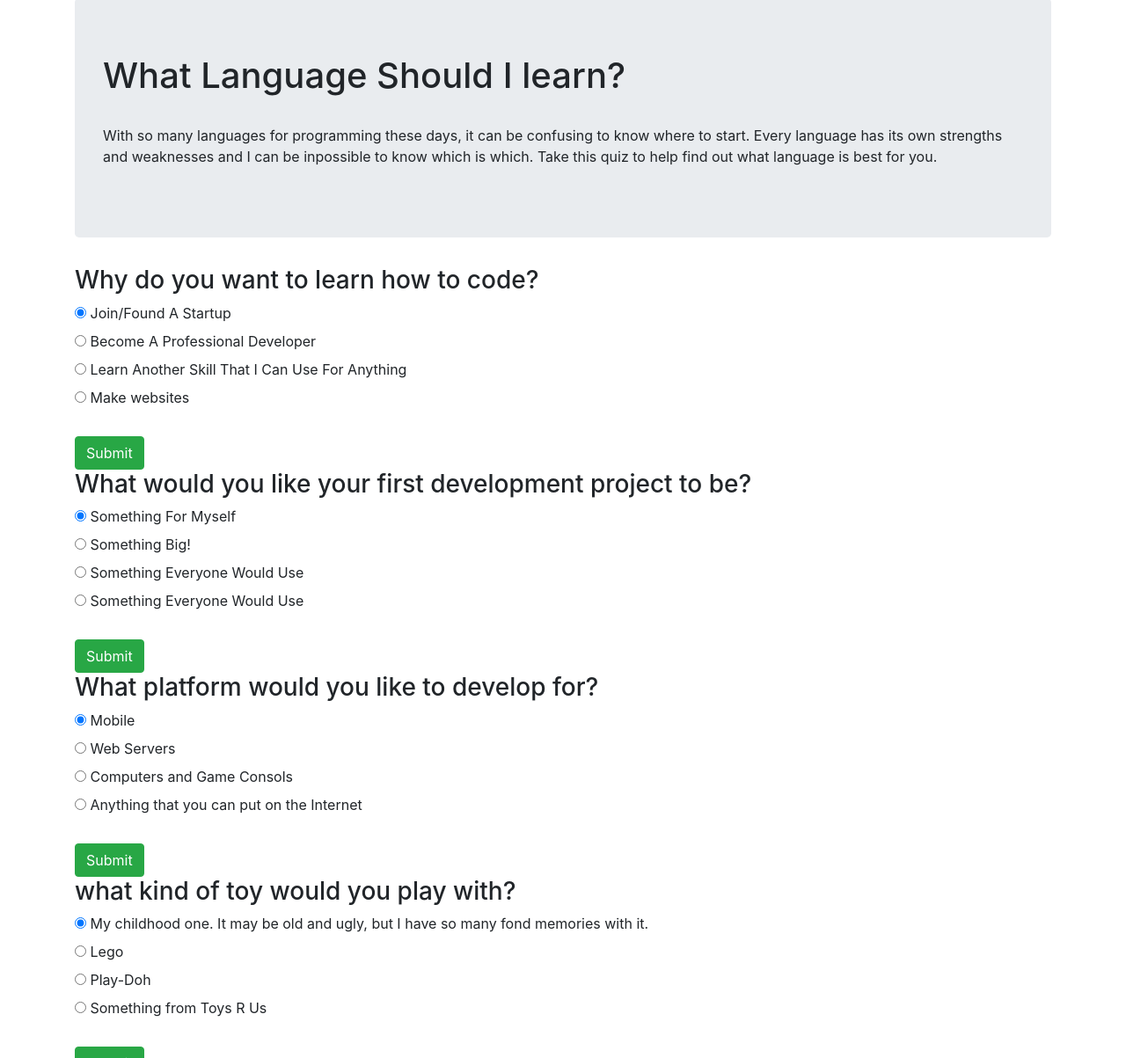
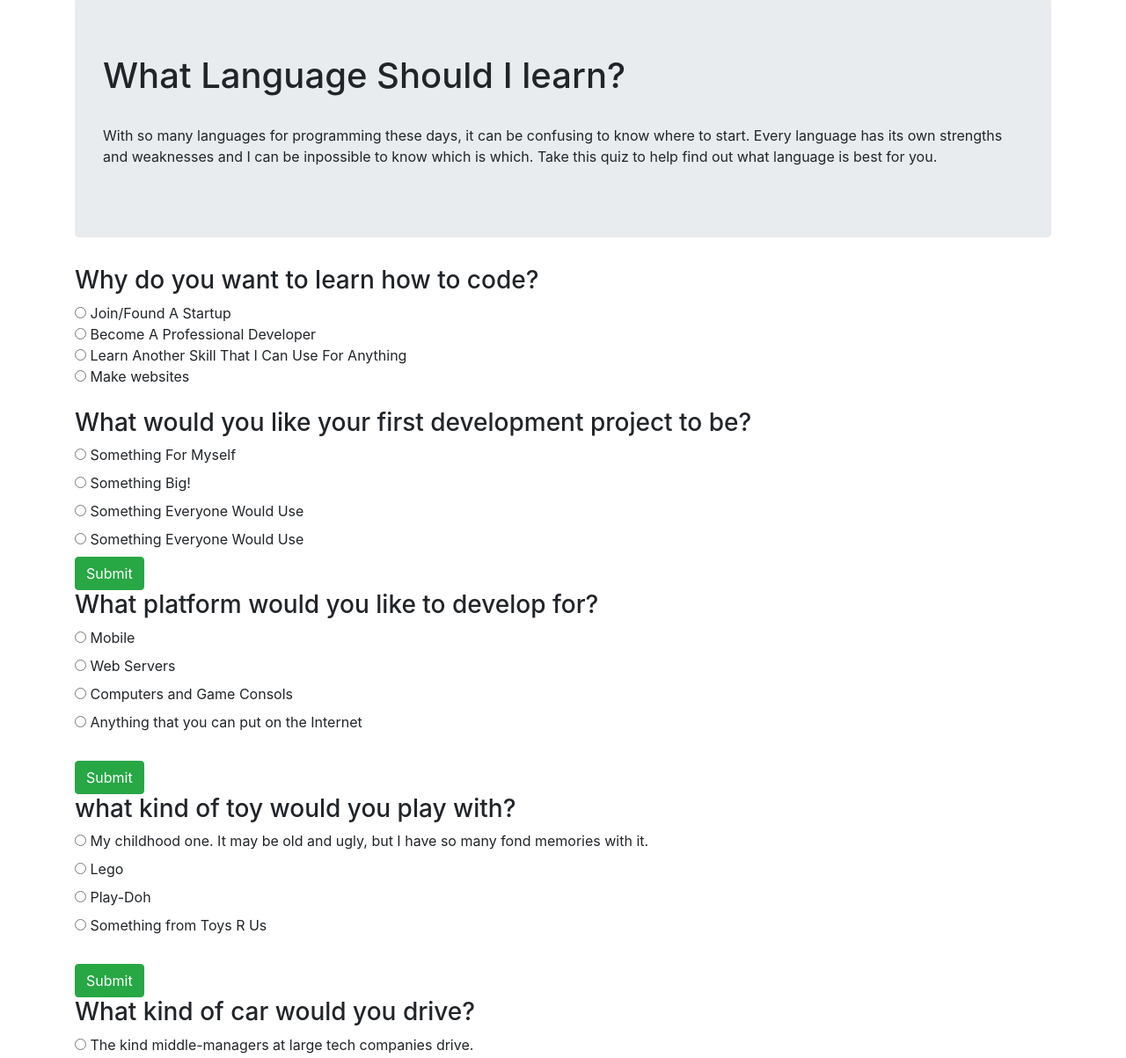
Before and after one commit to MCStuart/Epicodus-Track-Quiz, a plain HTML site: page index.html in a window 1280 px wide. Shown: the part 2-1205 px from the top of the page at 88% size. Drawn offline with Linux system fonts and the light colour scheme.

Commit message:
remove <label> tags around <input> fields to have jQuery recognize changes without submit button req.Have full functional linking with value recognition in console.

```diff
--- a/index.html
+++ b/index.html
@@ -16,39 +16,46 @@
           <p>With so many languages for programming these days, it can be confusing to know where to start. Every language has its own strengths and weaknesses and I can be inpossible to know which is which. Take this quiz to help find out what language is best for you.</p>
         </blockquote>
       </div>
+      <!-- Question 1 Test Form-->
+      <!-- <form class="question1" action="index.html" method="post">
+        <label for="animal-select">This is a question?</label>
+        <select class="form-control" id="q1">
+          <option value="">--Please choose an option--</option>
+          <option value="ruby">Ruby</option>
+          <option value="cSharp">C#</option>
+          <option value="java">Java</option>
+          <option value="php">PHP</option>
+        </select>
+        <input type="submit" value="Submit">
+      </form> -->
       <!-- Question 1 -->
+      <form id="q1Input">
         <div class="radio">
           <h3>Why do you want to learn how to code?</h3>
-        <label>
-          <input type="radio" name="q1Anwer" value="ruby" checked>
+          <input type="radio" name="q1Answer" value="ruby">
           Join/Found A Startup
-        </label>
         </div>
         <div class="radio">
-        <label>
             <input type="radio" name="q1Answer" value="cSharp">
             Become A Professional Developer
-        </label>
         </div>
         <div class="radio">
-        <label>
             <input type="radio" name="q1Answer" value="java">
             Learn Another Skill That I Can Use For Anything
-        </label>
         </div>
         <div class="radio">
-        <label>
             <input type="radio" name="q1Answer" value="php">
             Make websites
-        </label>
         </div>
+      </form>
       <br>
-      <button type="button" class="btn btn-success" id="q1btn">Submit</button>
+
       <!-- Question 2 -->
+      <form>
         <div class="radio">
           <h3>What would you like your first development project to be?</h3>
           <label>
-          <input type="radio" name="q2Answer" value="java" checked>
+            <input type="radio" name="q2Answer" value="java">
             Something For Myself
           </label>
         </div>
@@ -70,13 +77,15 @@
             Something Everyone Would Use
           </label>
         </div>
-      <br>
-      <button type="button" class="btn btn-success" id="q2btn">Submit</button>
+        <div>
+          <input type="submit" class="btn btn-success">
+        </div>
+      </form>
       <!-- Question 3 -->
       <div class="radio">
         <h3>What platform would you like to develop for?</h3>
         <label>
-          <input type="radio" name="q3Answer" value="java" checked>
+          <input type="radio" name="q3Answer" value="java">
           Mobile
         </label>
       </div>
@@ -104,7 +113,7 @@
       <div class="radio">
         <h3>what kind of toy would you play with?</h3>
         <label>
-          <input type="radio" name="q4Anwer" value="PHP" checked>
+          <input type="radio" name="q4Anwer" value="PHP">
           My childhood one. It may be old and ugly, but I have so many fond memories with it.
         </label>
       </div>
@@ -132,7 +141,7 @@
       <div class="radio">
         <h3>What kind of car would you drive?</h3>
         <label>
-          <input type="radio" name="q5Anwer" value="cSharp" checked>
+          <input type="radio" name="q5Anwer" value="cSharp">
           The kind middle-managers at large tech companies drive.
         </label>
       </div>
--- a/js/scripts.js
+++ b/js/scripts.js
@@ -1,19 +1,28 @@
+// $(document).ready(function() {
+//   $("form.question1").submit(function(event) {
+//     event.preventDefault();
+//     var answer1 = $('q1').val();
+//     console.log(answer1);
+//   });
+// });
 $(document).ready(function() {
-  $("input[type='button']").click(function(){
-    var radioValue = $("input[name=q1Answer]:checked").val();
-    var answer1 = q1Answer;
-    var answer2 = q2Answer;
-    var answer3 = q3Answer;
-    var answer4 = q4Answer;
-    var answer5 = q5Answer;
-
-    console.log(q1Answer)
-    console.log(q2Answer)
-    console.log(q3Answer)
-    console.log(q4Answer)
-    console.log(q5Answer)
+  $("form#q1Input").change(function(){
+    var answer1 = $("input[name='q1Answer']:checked").val();
+    console.log(answer1);
   });
 });
+// var answer2 = q2Answer;
+// console.log(q2Answer);
+//
+// var answer3 = q3Answer;
+// console.log(q3Answer);
+//
+// var answer4 = q4Answer;
+// console.log(q4Answer);
+//
+// var answer5 = q5Answer;
+// console.log(q5Answer);
+
       // alert("You might be best suited for these tracks: ");
       // alert(answer1);
       // alert(answer2);
```
Lines whose indentation alone changed are shown as unchanged.
